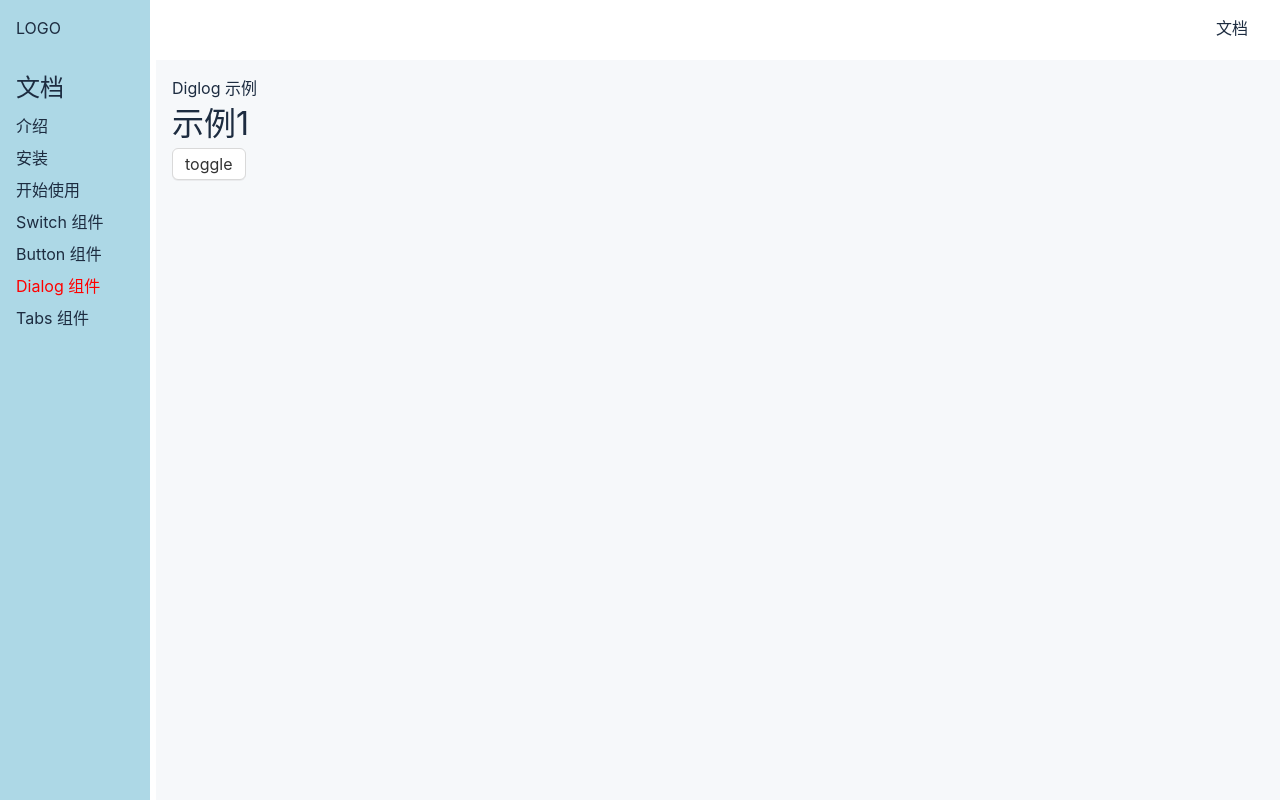
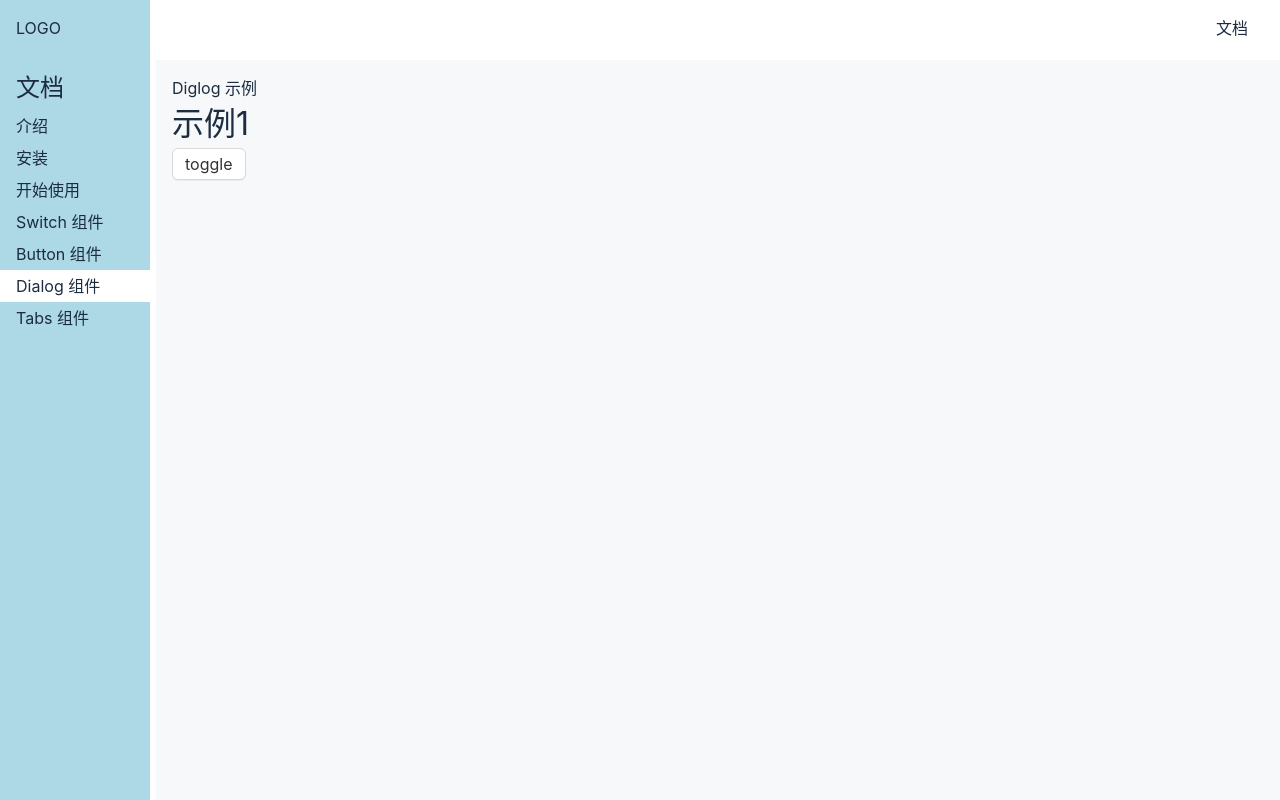
Before and after one commit to jiangyongting0810/PulseUI, a Vue app in the folder PulseUI/: page /#/doc/dialog in a window 1280 px wide. Built offline with nearby package versions, Linux system fonts and the light colour scheme.

Commit message:
复杂一点的高亮

```diff
--- a/PulseUI/src/index.scss
+++ b/PulseUI/src/index.scss
@@ -11,7 +11,7 @@ a {
   text-decoration: none;
   color: inherit;
   &:hover {
-    border-bottom: 1px solid;
+    // border-bottom: 1px solid;
     cursor: pointer;
     text-decoration: underline;
   }
--- a/PulseUI/src/views/Doc.vue
+++ b/PulseUI/src/views/Doc.vue
@@ -48,9 +48,7 @@ export default {
 };
 </script>
 <style lang="scss" scoped>
-.router-link-active {
-  color: red;
-}
+
 .layout {
   display: flex;
   flex-direction: column;
@@ -84,18 +82,26 @@ export default {
 aside {
   background: lightblue;
   width: 150px;
-  padding: 16px;
   position: fixed;
+  padding: 16px 0;
   top: 0;
   left: 0;
   padding-top: 70px;
   height: 100%;
   > h2 {
     margin-bottom: 4px;
+    padding: 0 16px;
   }
   > ol {
     > li {
-      padding: 4px 0;
+      >a{
+        display: block;
+        padding: 4px 16px;
+        text-decoration: none;
+      }
+      .router-link-active {
+        background: white;
+      }
     }
   }
 }
```
